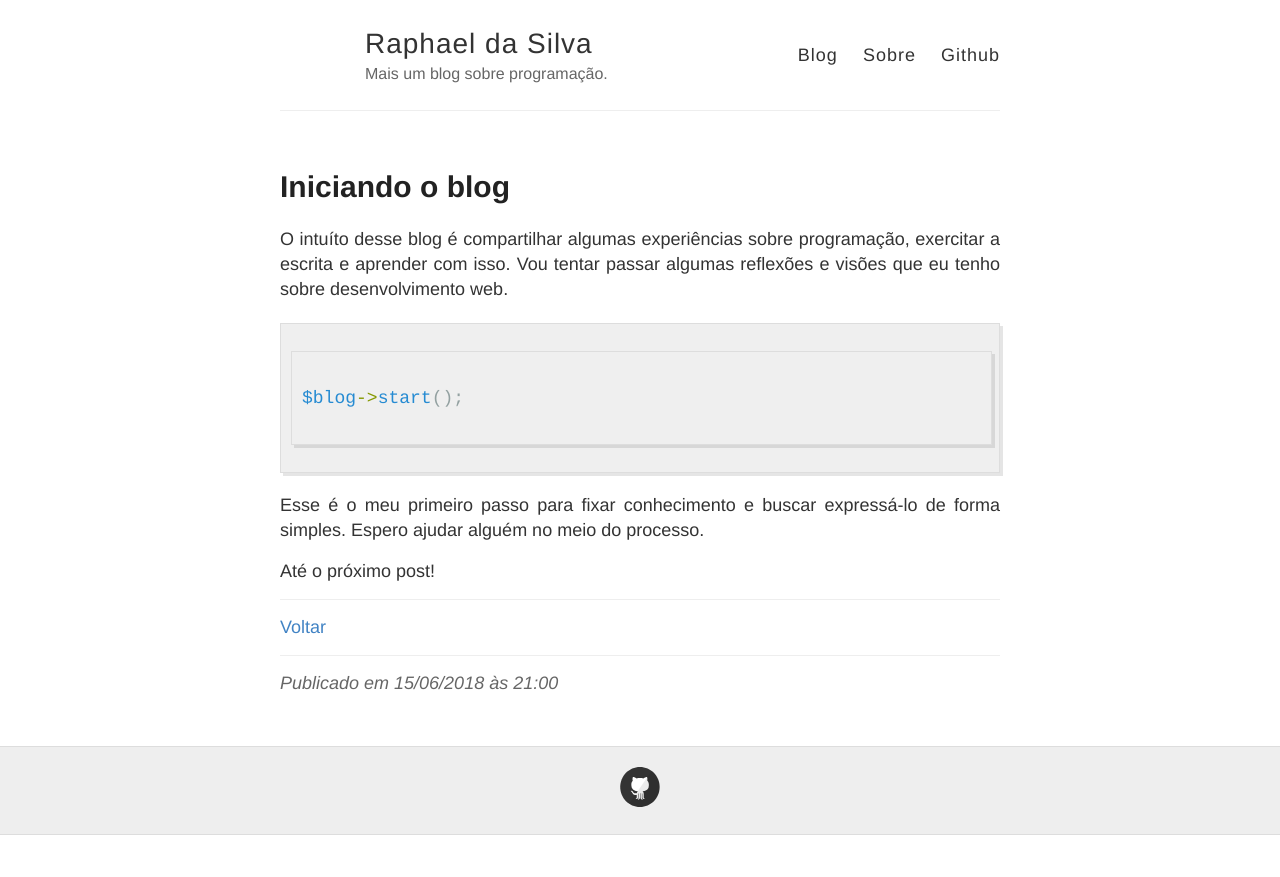
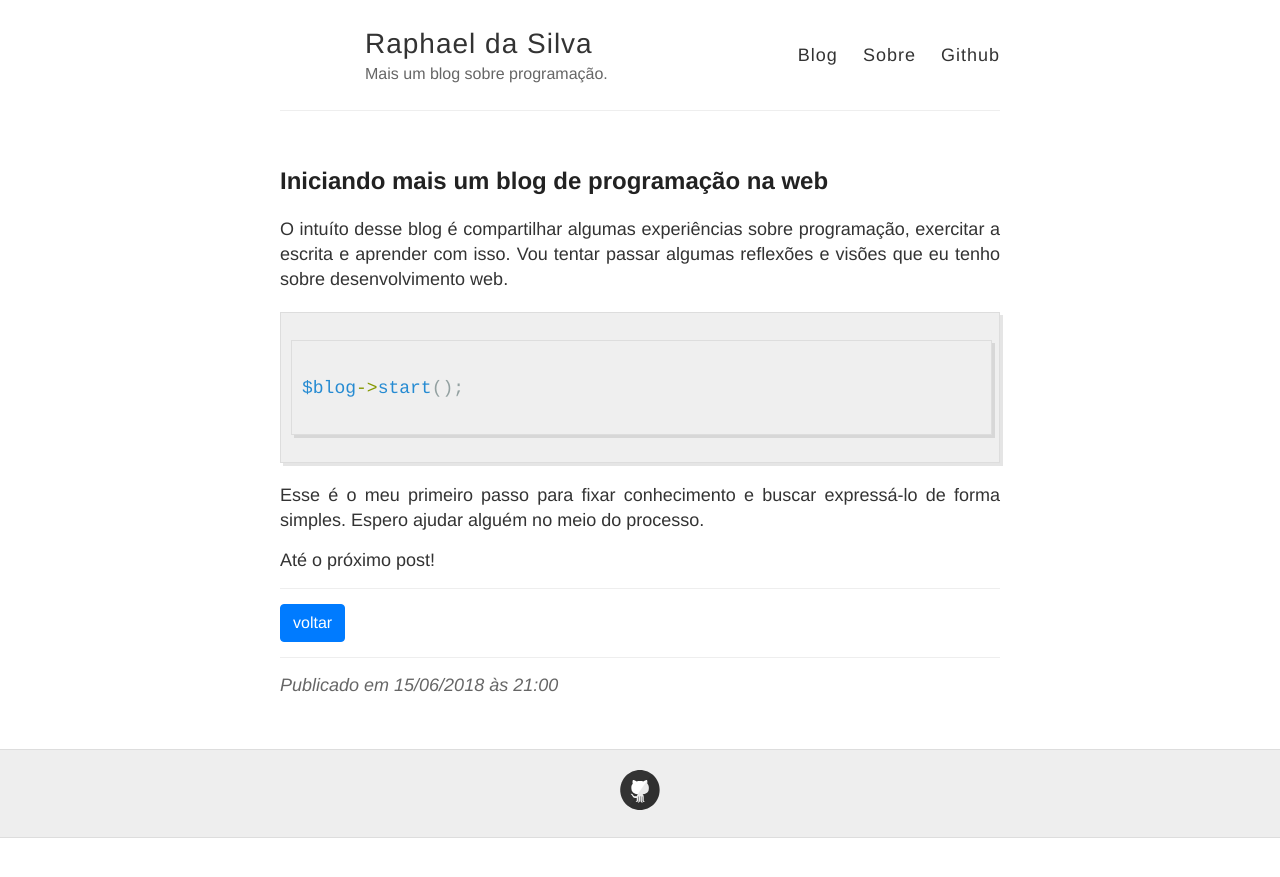
Before and after one commit to raphael-da-silva/raphael-da-silva.github.io, a Jekyll site: the page built from _posts/2018-06-15-iniciando-blog.md, in a window 1280 px wide. Shown: the top 877 px of the page. Built offline with Jekyll 4.4.1, drawn with Linux system fonts in a browser that asks for light colours.

Commit message:
Mudanças

```diff
--- a/_layouts/post.html
+++ b/_layouts/post.html
@@ -3,7 +3,7 @@ layout: default
 ---
 
 <article class="post">
-  <h1>{{ page.title }}</h1>
+  <h2>{{ page.title }}</h2>
 
   <div class="entry">
     {{ content }}
@@ -11,9 +11,9 @@ layout: default
 
   <hr class="hr">
 
-  <div>
-    <a href="/">Voltar</a>
-  </div>
+  <a href="/" class="btn btn-primary">
+    voltar
+  </a>
 
   <hr class="hr">
 
--- a/_posts/2018-06-15-iniciando-blog.md
+++ b/_posts/2018-06-15-iniciando-blog.md
@@ -1,6 +1,6 @@
 ---
 layout: post
-title: Iniciando o blog
+title: Iniciando mais um blog de programação na web
 date: 2018-06-15 21:00
 ---
 
```
